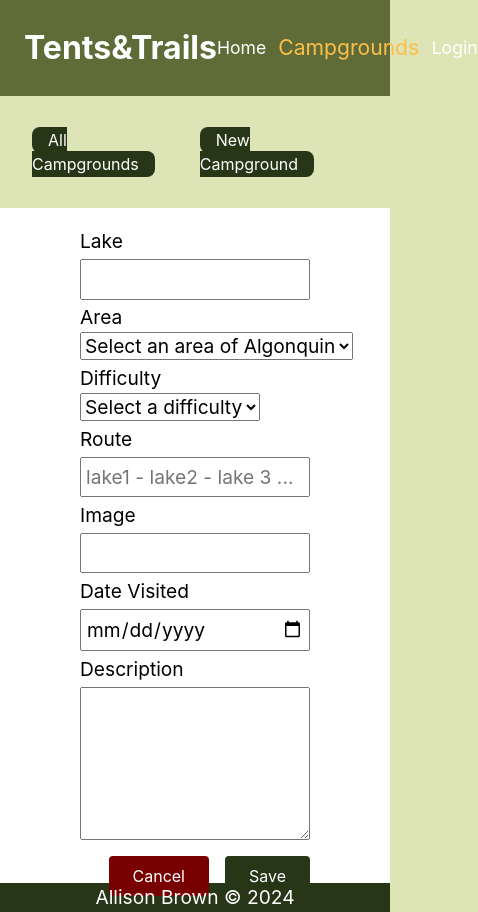
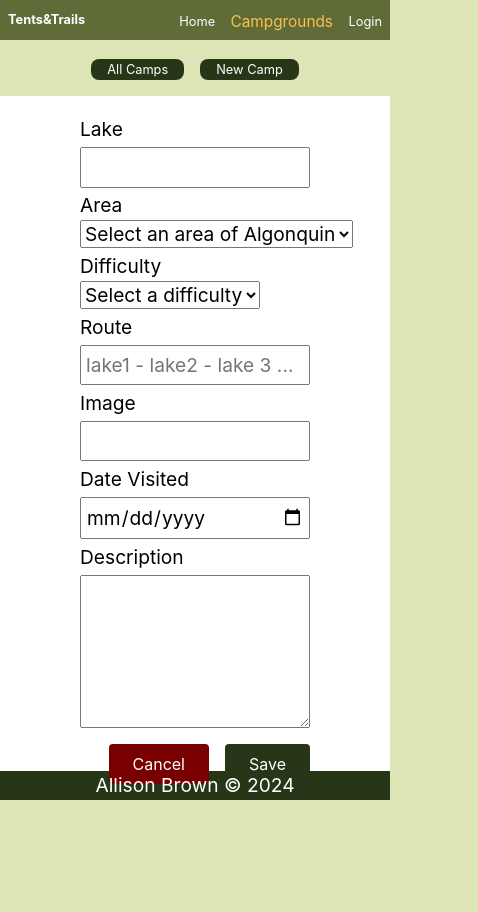
Before and after one commit to AllisonNB/Tents-Trails, a React (Vite) app in the folder client/: page /campgrounds/new in a window 390 px wide. Shown: the whole page, 478 px wide, since content can reach past the window. After the commit the page ends 844 px from the top, so only its background shows below. Built offline with nearby package versions, Linux system fonts and the light colour scheme.

Commit message:
responsive styling

```diff
--- a/client/src/Components/CampNav.jsx
+++ b/client/src/Components/CampNav.jsx
@@ -13,7 +13,7 @@ export default function CampNav() {
                                 isActive ? classes.active : undefined
                             }
                         >
-                            All Campgrounds
+                            All Camps
                         </NavLink>
                     </li>
                     <li>
@@ -23,7 +23,7 @@ export default function CampNav() {
                                 isActive ? classes.active : undefined
                             }
                         >
-                            New Campground
+                            New Camp
                         </NavLink>
                     </li>
                 </ul>
--- a/client/src/Components/CampNav.module.css
+++ b/client/src/Components/CampNav.module.css
@@ -25,3 +25,15 @@
     border: #fcbf49;
     color: #283618;
 }
+
+
+@media screen and (max-width: 425px) {
+
+    .header {
+        padding: 1rem 2rem;
+    }
+
+    .list a {
+        font-size: .8rem;
+    }
+}
--- a/client/src/Components/CampsList.jsx
+++ b/client/src/Components/CampsList.jsx
@@ -17,7 +17,6 @@ function CampsList({ campgrounds }) {
                 <p>{camp.description}</p>
               </div>
             </Link>
-
           </li>
         ))}
       </ul>
--- a/client/src/Components/CampsList.module.css
+++ b/client/src/Components/CampsList.module.css
@@ -1,5 +1,5 @@
 .camps {
-    margin: 0 auto;
+    margin: 1rem auto;
     max-width: 50rem;
 }
 
--- a/client/src/Components/Campsite.jsx
+++ b/client/src/Components/Campsite.jsx
@@ -35,7 +35,7 @@ const Campsite = ({ details }) => {
             <div className={classes.reviews}>
                 <img src={map} alt='map' />
                 <h1>Leave a review</h1>
-                <h2>stars.........</h2>
+                <h2>stars...</h2>
                 <p>Type your review below</p>
                 <textarea name="reviewText" id=""></textarea>
                 <form action="">
--- a/client/src/Components/Campsite.module.css
+++ b/client/src/Components/Campsite.module.css
@@ -1,5 +1,5 @@
 .show {
-    margin: 0 auto;
+    margin: 1rem auto;
     max-width: 50rem;
     background-color: white;
     height: 80vh;
@@ -21,7 +21,7 @@
 
 .campsite img,
 .reviews img {
-    width: 25rem;
+    max-width: 25rem;
     border-radius: 4px;
 }
 
@@ -64,3 +64,44 @@ textarea {
     border: 1px solid #386641;
     background-color: #386641;
 }
+
+
+@media screen and (max-width: 425px) {
+    .show {
+        max-width: 20rem;
+        margin: 1rem;
+    }
+    .campsite p,
+    .reviews p {
+        font-size: .8rem;
+    }
+
+    img {
+        max-width: 80%;
+    }
+}
+
+
+@media screen and (max-width: 769px) {
+    .show {
+        max-width: 45rem;
+        flex-direction: column;
+        margin: 10rem 2rem 5rem 2rem;
+    }
+
+    .campsite,
+    .reviews {
+        max-width: 19rem;
+        font-size: .8rem;
+    }
+
+    .campsite p,
+    .reviews p {
+        font-size: .8rem;
+    }
+
+    .campsite img,
+    .reviews img {
+        max-width: 19rem;
+    }
+}
--- a/client/src/Components/NavBar.module.css
+++ b/client/src/Components/NavBar.module.css
@@ -26,3 +26,23 @@
     color: #fcbf49;
     transform: scale(1.2);
 }
+
+
+
+@media screen and (max-width: 425px) {
+
+    .header {
+       justify-content: space-between;
+       padding: .5rem;
+    }
+
+    h1,
+    .list a {
+        font-size: .8rem;
+    }
+
+    .list {
+        justify-content: flex-end;
+    }
+
+}
```
